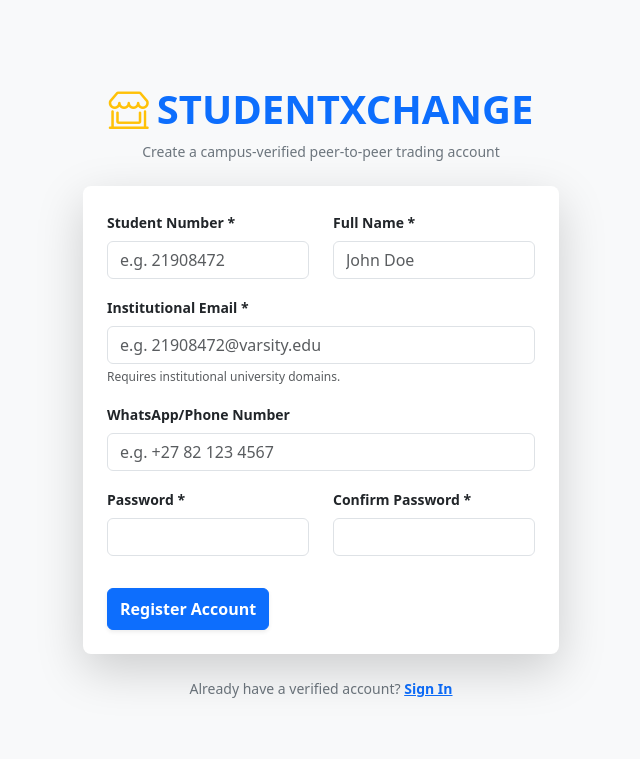
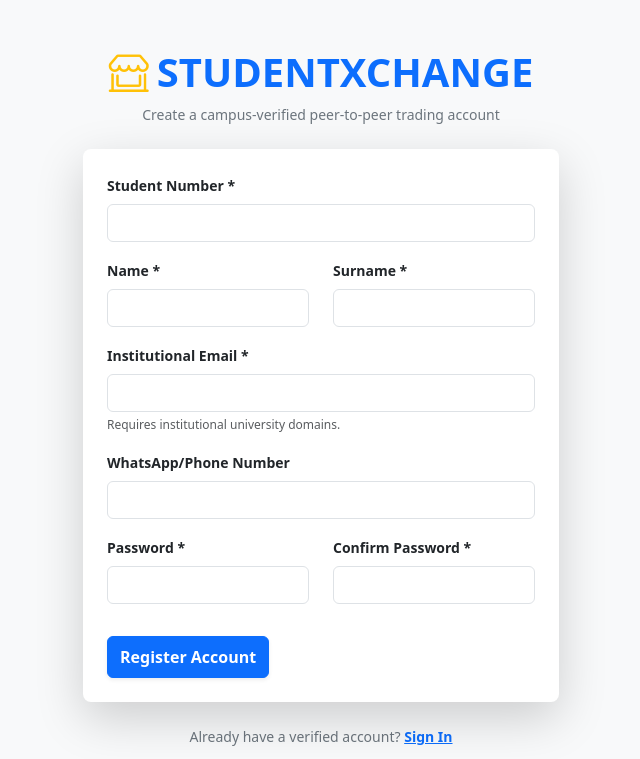
Before and after one commit to mpho580/StudentXChange, a PHP site: page /register.php in a window 1280 px wide. Shown: the top 759 px of the page, without its empty margins (319-959 px from the left). Before the commit the page ends 698 px from the top, so only its background shows below. Run offline with PHP 8.4, Linux system fonts and the light colour scheme.

Commit message:
Add surname field to registration form

```diff
--- a/student_marketplace/public/register.php
+++ b/student_marketplace/public/register.php
@@ -18,6 +18,7 @@ if ($_SERVER['REQUEST_METHOD'] === 'POST') {
 
     $studentNumber = sanitizeInput($_POST['student_number']);
     $name = sanitizeInput($_POST['name']);
+    $surname = sanitizeInput($_POST['surname']);
     $email = sanitizeInput($_POST['email']);
     $phone = sanitizeInput($_POST['phone']);
     $password = $_POST['password'];
@@ -75,26 +76,32 @@ $csrf_token = generateCsrfToken();
         <form action="register.php" method="POST">
             <input type="hidden" name="csrf_token" value="<?php echo $csrf_token; ?>">
 
+            <div class="mb-3">
+                <label for="student_number" class="form-label small fw-bold text-dark">Student Number *</label>
+                <input type="text" class="form-control" id="student_number" name="student_number" placeholder="" required>
+            </div>
+
             <div class="row">
                 <div class="col-md-6 mb-3">
-                    <label for="student_number" class="form-label small fw-bold text-dark">Student Number *</label>
-                    <input type="text" class="form-control" id="student_number" name="student_number" placeholder="e.g. 21908472" required>
+                    <label for="name" class="form-label small fw-bold text-dark">Name *</label>
+                    <input type="text" class="form-control" id="name" name="name" placeholder=" " required>
                 </div>
+
                 <div class="col-md-6 mb-3">
-                    <label for="name" class="form-label small fw-bold text-dark">Full Name *</label>
-                    <input type="text" class="form-control" id="name" name="name" placeholder="John Doe" required>
+                    <label for="name" class="form-label small fw-bold text-dark">Surname *</label>
+                    <input type="text" class="form-control" id="surname" name="surname" placeholder=" " required>
                 </div>
             </div>
 
             <div class="mb-3">
                 <label for="email" class="form-label small fw-bold text-dark">Institutional Email *</label>
-                <input type="email" class="form-control" id="email" name="email" placeholder="e.g. 21908472@varsity.edu" required>
+                <input type="email" class="form-control" id="email" name="email" placeholder="" required>
                 <div class="form-text text-muted" style="font-size: 0.75rem;">Requires institutional university domains.</div>
             </div>
 
             <div class="mb-3">
                 <label for="phone" class="form-label small fw-bold text-dark">WhatsApp/Phone Number</label>
-                <input type="text" class="form-control" id="phone" name="phone" placeholder="e.g. +27 82 123 4567">
+                <input type="text" class="form-control" id="phone" name="phone" placeholder="">
             </div>
 
             <div class="row">
```
